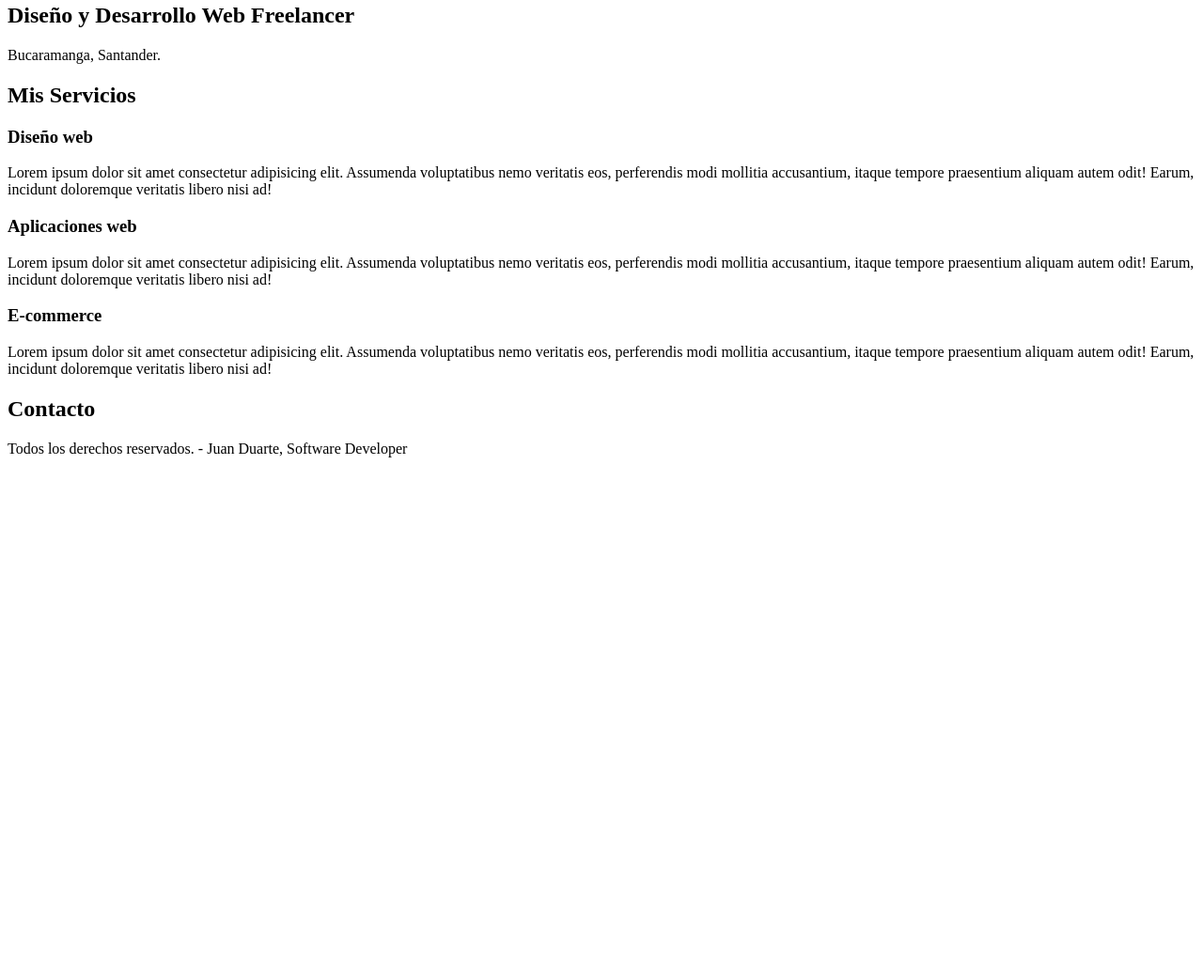
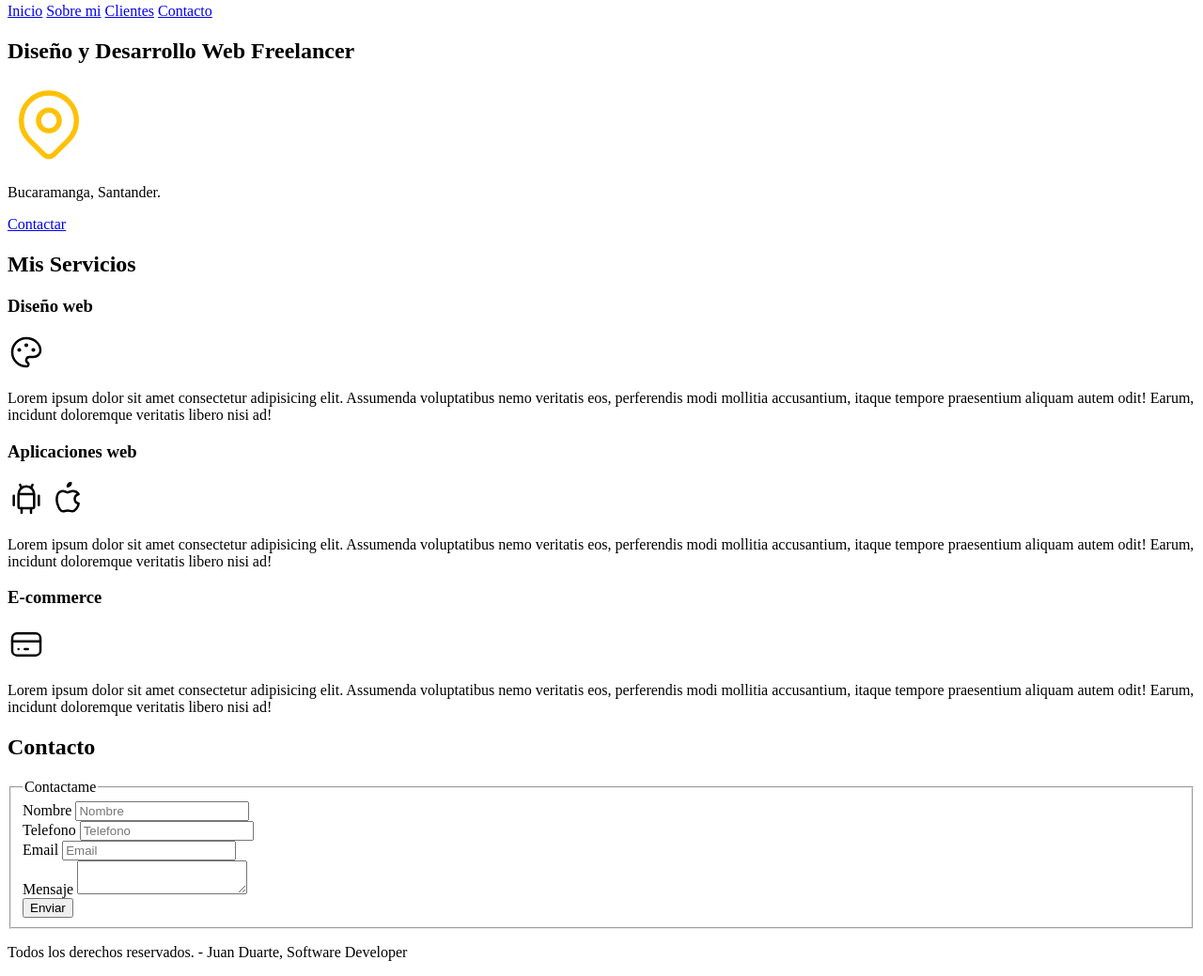
Before and after one commit to DevJuanDuarte/sitio-freelance, a plain HTML site: page index.html in a window 1280 px wide. Shown: the part 77-1116 px from the top of the page at 94% size. Before the commit the page ends 800 px from the top, so only its background shows below. Drawn offline with Linux system fonts and the light colour scheme.

Commit message:
Navegacion, links, formulario

```diff
--- a/index.html
+++ b/index.html
@@ -1,26 +1,53 @@
 <!DOCTYPE html>
 <html lang="es">
+
 <head>
     <meta charset="UTF-8">
     <meta http-equiv="X-UA-Compatible" content="IE=edge">
     <meta name="viewport" content="width=device-width, initial-scale=1.0">
     <title>Sitio - Freelance</title>
 </head>
+
 <body>
     <header>
         <h1>Juan Duarte FreeLlancer</h1>
     </header>
 
+    <nav>
+        <a href="nosotros.html">Inicio</a>
+        <a href="nosotros.html">Sobre mi</a>
+        <a href="nosotros.html">Clientes</a>
+        <a href="nosotros.html">Contacto</a>
+    </nav>
+
     <section>
         <h2>Diseño y Desarrollo Web Freelancer</h2>
+        <svg xmlns="http://www.w3.org/2000/svg" class="icon icon-tabler icon-tabler-map-pin" width="88" height="88"
+            viewBox="0 0 24 24" stroke-width="1.5" stroke="#FFC107" fill="none" stroke-linecap="round"
+            stroke-linejoin="round">
+            <path stroke="none" d="M0 0h24v24H0z" fill="none" />
+            <circle cx="12" cy="11" r="3" />
+            <path d="M17.657 16.657l-4.243 4.243a2 2 0 0 1 -2.827 0l-4.244 -4.243a8 8 0 1 1 11.314 0z" />
+        </svg>
 
         <p>Bucaramanga, Santander.</p>
+        <a href="#">Contactar</a>
     </section>
     <main>
         <h2>Mis Servicios</h2>
 
         <section>
             <h3>Diseño web</h3>
+            <svg xmlns="http://www.w3.org/2000/svg" class="icon icon-tabler icon-tabler-palette" width="40" height="40"
+                viewBox="0 0 24 24" stroke-width="1.5" stroke="#000000" fill="none" stroke-linecap="round"
+                stroke-linejoin="round">
+                <path stroke="none" d="M0 0h24v24H0z" fill="none" />
+                <path
+                    d="M12 21a9 9 0 1 1 0 -18a9 8 0 0 1 9 8a4.5 4 0 0 1 -4.5 4h-2.5a2 2 0 0 0 -1 3.75a1.3 1.3 0 0 1 -1 2.25" />
+                <circle cx="7.5" cy="10.5" r=".5" fill="currentColor" />
+                <circle cx="12" cy="7.5" r=".5" fill="currentColor" />
+                <circle cx="16.5" cy="10.5" r=".5" fill="currentColor" />
+            </svg>
             <p>Lorem ipsum dolor sit amet consectetur adipisicing elit. Assumenda voluptatibus
                 nemo veritatis eos, perferendis modi mollitia accusantium, itaque tempore praesentium
                 aliquam autem odit! Earum, incidunt doloremque veritatis libero nisi ad!</p>
@@ -28,6 +55,26 @@
 
         <section>
             <h3>Aplicaciones web</h3>
+            <svg xmlns="http://www.w3.org/2000/svg" class="icon icon-tabler icon-tabler-brand-android" width="40"
+                height="40" viewBox="0 0 24 24" stroke-width="1.5" stroke="#000000" fill="none" stroke-linecap="round"
+                stroke-linejoin="round">
+                <path stroke="none" d="M0 0h24v24H0z" fill="none" />
+                <line x1="4" y1="10" x2="4" y2="16" />
+                <line x1="20" y1="10" x2="20" y2="16" />
+                <path d="M7 9h10v8a1 1 0 0 1 -1 1h-8a1 1 0 0 1 -1 -1v-8a5 5 0 0 1 10 0" />
+                <line x1="8" y1="3" x2="9" y2="5" />
+                <line x1="16" y1="3" x2="15" y2="5" />
+                <line x1="9" y1="18" x2="9" y2="21" />
+                <line x1="15" y1="18" x2="15" y2="21" />
+            </svg>
+            <svg xmlns="http://www.w3.org/2000/svg" class="icon icon-tabler icon-tabler-brand-apple" width="40"
+                height="40" viewBox="0 0 24 24" stroke-width="1.5" stroke="#000000" fill="none" stroke-linecap="round"
+                stroke-linejoin="round">
+                <path stroke="none" d="M0 0h24v24H0z" fill="none" />
+                <path
+                    d="M9 7c-3 0 -4 3 -4 5.5c0 3 2 7.5 4 7.5c1.088 -.046 1.679 -.5 3 -.5c1.312 0 1.5 .5 3 .5s4 -3 4 -5c-.028 -.01 -2.472 -.403 -2.5 -3c-.019 -2.17 2.416 -2.954 2.5 -3c-1.023 -1.492 -2.951 -1.963 -3.5 -2c-1.433 -.111 -2.83 1 -3.5 1c-.68 0 -1.9 -1 -3 -1z" />
+                <path d="M12 4a2 2 0 0 0 2 -2a2 2 0 0 0 -2 2" />
+            </svg>
             <p>Lorem ipsum dolor sit amet consectetur adipisicing elit. Assumenda voluptatibus
                 nemo veritatis eos, perferendis modi mollitia accusantium, itaque tempore praesentium
                 aliquam autem odit! Earum, incidunt doloremque veritatis libero nisi ad!</p>
@@ -35,6 +82,15 @@
 
         <section>
             <h3>E-commerce</h3>
+            <svg xmlns="http://www.w3.org/2000/svg" class="icon icon-tabler icon-tabler-credit-card" width="40"
+                height="40" viewBox="0 0 24 24" stroke-width="1.5" stroke="#000000" fill="none" stroke-linecap="round"
+                stroke-linejoin="round">
+                <path stroke="none" d="M0 0h24v24H0z" fill="none" />
+                <rect x="3" y="5" width="18" height="14" rx="3" />
+                <line x1="3" y1="10" x2="21" y2="10" />
+                <line x1="7" y1="15" x2="7.01" y2="15" />
+                <line x1="11" y1="15" x2="13" y2="15" />
+            </svg>
             <p>Lorem ipsum dolor sit amet consectetur adipisicing elit. Assumenda voluptatibus
                 nemo veritatis eos, perferendis modi mollitia accusantium, itaque tempore praesentium
                 aliquam autem odit! Earum, incidunt doloremque veritatis libero nisi ad!</p>
@@ -44,6 +100,39 @@
 
     <section>
         <h2>Contacto</h2>
+        <form>
+            <fieldset>
+                <legend>Contactame</legend>
+
+                <div>
+                    <label>Nombre</label>
+                    <input type="text" placeholder="Nombre">
+                </div>
+
+                <div>
+                    <label>Telefono</label>
+                    <input type="text" placeholder="Telefono">
+                </div>
+
+
+                <div>
+                    <label>Email</label>
+                    <input type="text" placeholder="Email">
+                </div>
+
+                <div>
+                    <label>Mensaje</label>
+                    <textarea></textarea>
+
+                </div>
+
+                <div>
+                    <button type="submit">Enviar</button>
+                </div>
+
+
+            </fieldset>
+        </form>
     </section>
 
     <footer>
@@ -53,4 +142,5 @@
 
 
 </body>
+
 </html>
```
Also changed, not shown: nosotros.html (added, +13 -0 lines), img/programer.png (added). Lines whose indentation alone changed are shown as unchanged.
